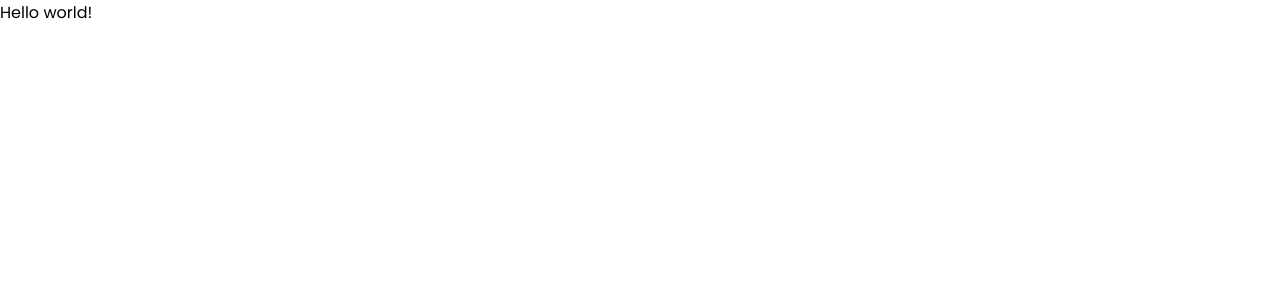
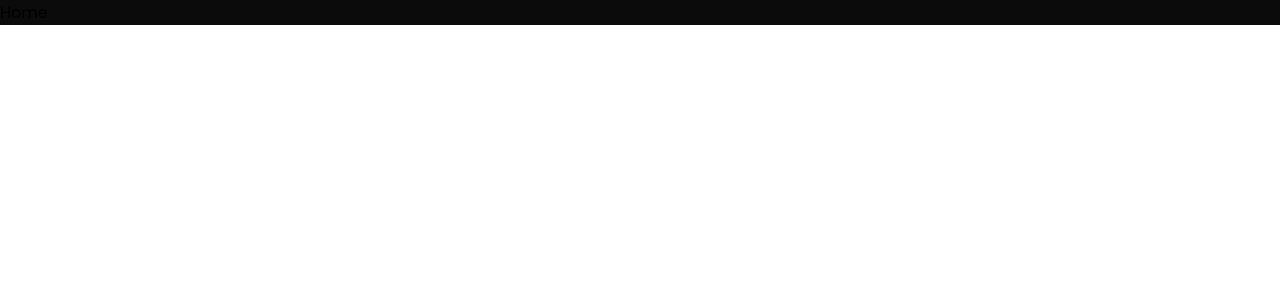
Before and after one commit to galfrevn/react-netflix-clone, a React (Create React App) app: page / in a window 1280 px wide. Shown: the top 300 px of the page. Built offline with nearby package versions, Linux system fonts and the light colour scheme.

Commit message:
Home & App.scss

```diff
--- a/src/App.jsx
+++ b/src/App.jsx
@@ -1,5 +1,10 @@
+import Home from "./home/Home";
+import "./app.scss"
+
 const App = () => {
-  return <div>Hello world!</div>;
+
+  return <Home />
+
 };
 
 export default App;
--- a/src/app.scss
+++ b/src/app.scss
@@ -0,0 +1,3 @@
+:root {
+    --main-color: #0b0b0b
+}
--- /dev/null
+++ b/src/home/Home.jsx
@@ -0,0 +1,12 @@
+import React from 'react'
+import "./home.scss"
+
+const Home = () => {
+    return (
+        <div className='home'>
+            Home
+        </div>
+    )
+}
+
+export default Home
--- /dev/null
+++ b/src/home/home.scss
@@ -0,0 +1,3 @@
+.home {
+    background-color: var(--main-color);
+}
```
